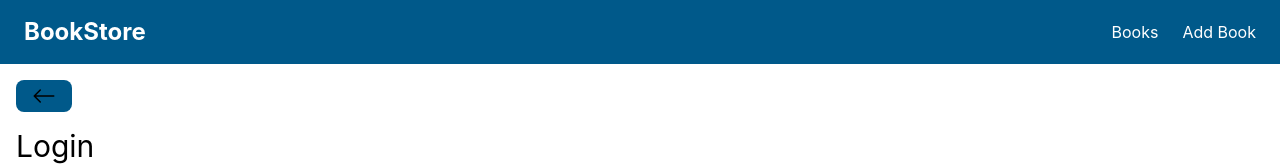
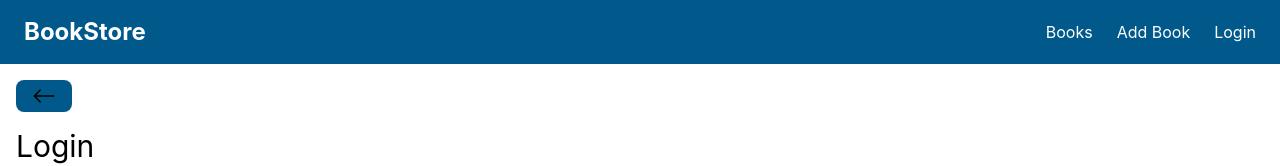
Before and after one commit to solomon-drn/mern-bookstore, a React app in the folder frontend/: page /login in a window 1280 px wide. Shown: the top 166 px of the page. Built offline with nearby package versions, Linux system fonts and the light colour scheme; the HTML template or start-up script is replaced by a standard one.

Commit message:
feat: show auth state in navbar

```diff
--- a/frontend/src/components/Navbar.jsx
+++ b/frontend/src/components/Navbar.jsx
@@ -1,13 +1,17 @@
 import { Link } from "react-router-dom";
 
+import { useAuth } from "../context/AuthContext";
+
 const Navbar = () => {
+  const { user, logout } = useAuth();
+
   return (
     <nav className="bg-sky-800 text-white px-6 py-4 flex justify-between items-center">
       <Link to="/" className="text-2xl font-bold">
         BookStore
       </Link>
 
-      <div className="flex gap-6">
+      <div className="flex gap-6 items-center">
         <Link to="/" className="hover:text-sky-200">
           Books
         </Link>
@@ -15,6 +19,23 @@ const Navbar = () => {
         <Link to="/books/create" className="hover:text-sky-200">
           Add Book
         </Link>
+
+        {user ? (
+          <>
+            <span>Welcome, {user.username}</span>
+
+            <button
+              onClick={logout}
+              className="hover:text-sky-200"
+            >
+              Logout
+            </button>
+          </>
+        ) : (
+          <Link to="/login" className="hover:text-sky-200">
+            Login
+          </Link>
+        )}
       </div>
     </nav>
   );
```
